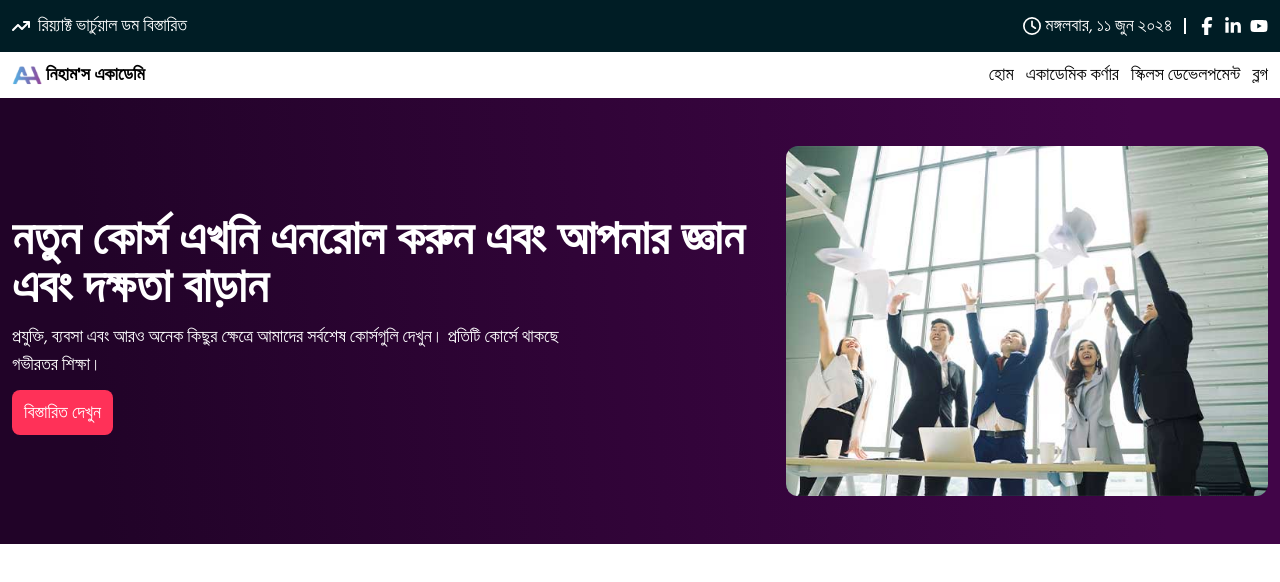
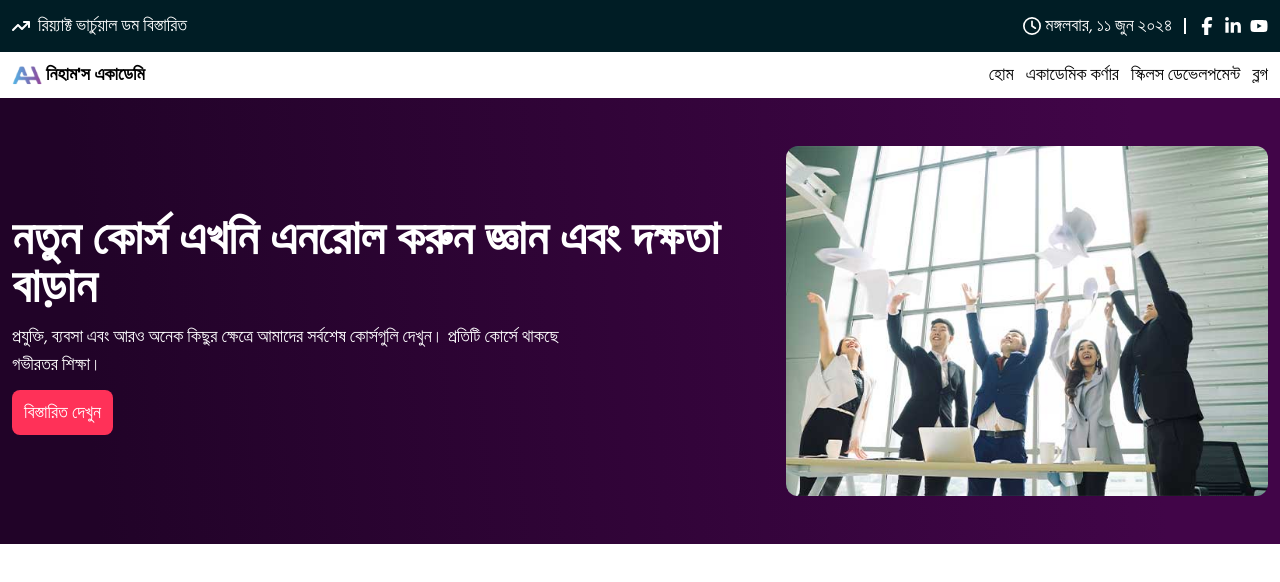
Before and after one commit to AhshanHabib26/Nihamsedu-Client, a Next.js app: page / in a window 1280 px wide. Shown: the top 582 px of the page. Built offline with nearby package versions, Linux system fonts and the light colour scheme.

Commit message:
Code Fix

```diff
--- a/src/components/Banner/Banner.tsx
+++ b/src/components/Banner/Banner.tsx
@@ -14,11 +14,11 @@ const Banner = () => {
   const banners = getAllBannerData();
 
   return (
-    <div className={`${Styles.mainContainer} py-12 mb-96`}>
+    <div className={`${Styles.mainContainer} py-12`}>
       <Container>
         <SwiperComponent
           autoplay={{
-            delay: 3000,
+            delay: 3500,
             disableOnInteraction: false,
           }}
           modules={[Autoplay]}
@@ -31,17 +31,17 @@ const Banner = () => {
                     className={`flex items-center flex-col lg:flex-row lg:justify-around`}
                   >
                     <div className=" mr-5">
-                      <p className="text-3xl lg:text-5xl text-white hind-siliguri-bold  justify-center">
+                      <p className="text-3xl lg:text-5xl text-white hind-siliguri-bold  justify-center select-none">
                         {banner.title}
                       </p>
                       <div className="my-3">
-                        <p className="text-white hind-siliguri-light text-lg max-w-[60ch]">
+                        <p className="text-white hind-siliguri-light text-lg max-w-[60ch] select-none">
                           {banner.description}
                         </p>
                       </div>
                       <div className="mt-5">
                         <Link
-                          className="bg-customSecondery px-3 py-2 text-white hind-siliguri-regular text-lg rounded-lg"
+                          className="bg-customSecondery px-3 py-2 text-white hind-siliguri-regular text-lg rounded-lg select-none"
                           href={banner.link}
                         >
                           বিস্তারিত দেখুন
@@ -50,11 +50,11 @@ const Banner = () => {
                     </div>
                     <div className="shrink-0 mt-10 lg:mt-0">
                       <Image
-                        className="w-full h-[350px] rounded-xl object-cover"
+                        className="w-full h-[320px] lg:h-[350px] rounded-xl object-cover select-none"
                         src={banner.imageUrl}
                         width={500}
                         height={500}
-                        alt="Banner Image"
+                        alt={banner.title}
                       />
                     </div>
                   </div>
--- a/src/data/BannerData.ts
+++ b/src/data/BannerData.ts
@@ -8,7 +8,7 @@ const bannerData = [
   {
     id: 1,
     title:
-      "অনলাইন লার্নিং প্ল্যাটফর্মে স্বাগতম যেখানে আপনি যেকোনো জায়গা থেকে শিখতে পারেন",
+      "অনলাইন লার্নিং প্ল্যাটফর্মে স্বাগতম যে কোনো জায়গা থেকে শিখুন",
     description:
       "আপনার ঘরের আরাম থেকে শত শত কোর্স অ্যাক্সেস করুন এবং আপনার কর্মজীবন উন্নত করুন। সব বিষয়ে শেখার জন্য অনলাইন কোর্স।",
     imageUrl: sliderImgOne,
@@ -16,7 +16,7 @@ const bannerData = [
   },
   {
     id: 2,
-    title: "নতুন কোর্স এখনি এনরোল করুন এবং আপনার জ্ঞান এবং দক্ষতা বাড়ান",
+    title: "নতুন কোর্স এখনি এনরোল করুন জ্ঞান এবং দক্ষতা বাড়ান",
     description:
       "প্রযুক্তি, ব্যবসা এবং আরও অনেক কিছুর ক্ষেত্রে আমাদের সর্বশেষ কোর্সগুলি দেখুন। প্রতিটি কোর্সে থাকছে গভীরতর শিক্ষা।",
     imageUrl: sliderImgTwo,
@@ -25,7 +25,7 @@ const bannerData = [
   {
     id: 3,
     title:
-      "আমাদের কমিউনিটিতে যোগ দিন যেখানে আপনি শিখবেন এবং একসাথে সমৃদ্ধ হবেন",
+      "আমাদের কমিউনিটিতে যোগ দিন যেখানে শিখবেন এবং সমৃদ্ধ হবেন",
     description:
       "শিক্ষার্থীদের এবং শিক্ষকদের একটি প্রাণবন্ত সম্প্রদায়ে যোগ দিন। অন্যদের সাথে আপনার যাত্রা শেয়ার করুন এবং একে অপরকে সমর্থন করুন।",
     imageUrl: sliderImgThree,
```
